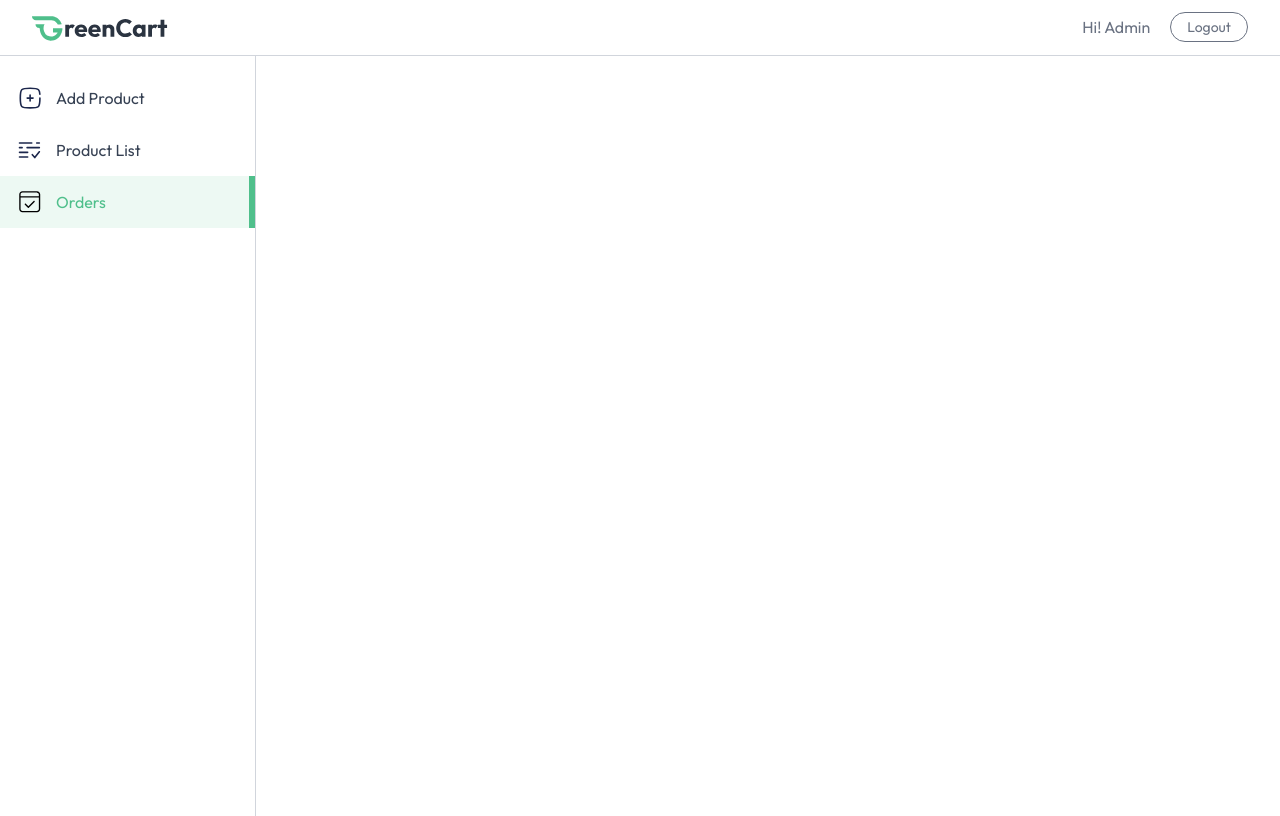
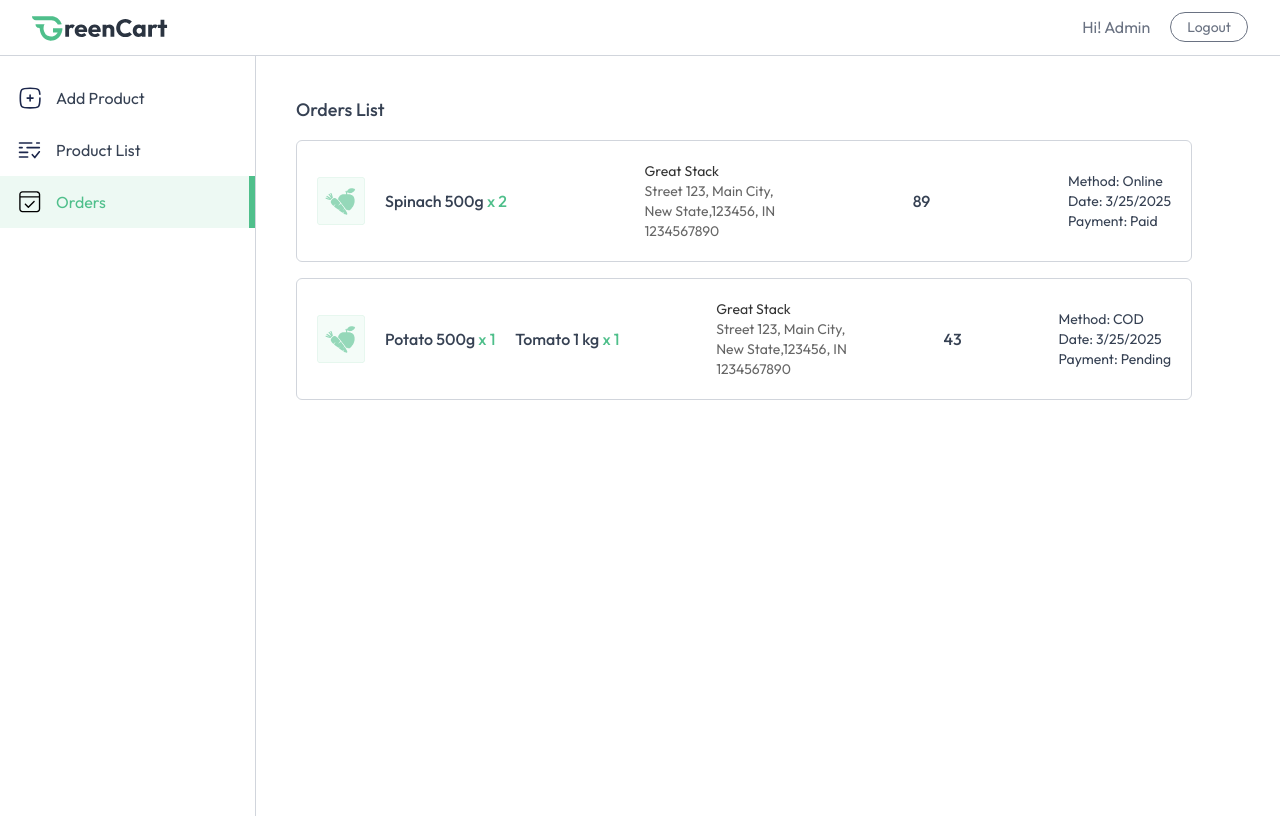
Before and after one commit to karemsaeed20020/MERN-Green-Cart-App, a React (Vite) app in the folder client/: page /seller/orders in a window 1280 px wide. Both pictures are taken after typing "name@example.com", "Sample123" into the empty fields and a click on the button "Login". Built offline with nearby package versions, Linux system fonts and the light colour scheme.

Commit message:
Create Orders Page for Seller

```diff
--- a/client/src/pages/seller/Orders.jsx
+++ b/client/src/pages/seller/Orders.jsx
@@ -1,11 +1,73 @@
-import React from 'react'
+import { useEffect, useState } from "react";
+import { assets, dummyOrders } from "../../assets/assets";
+import { useAppContext } from "../../context/AppContext";
 
 const Orders = () => {
+  const { currency } = useAppContext();
+  const [orders, setOrders] = useState([]);
+
+  const fetchOrders = () => {
+    setOrders(dummyOrders);
+  };
+  useEffect(() => {
+    fetchOrders();
+  }, []);
   return (
-    <div>
+    <div className="no-scrollbar f h-[95vh] overflow-y-scroll flex-1">
+      <div className="md:p-10 p-4 space-y-4">
+        <h2 className="text-lg font-medium">Orders List</h2>
+        {orders.map((order, index) => (
+          <div
+            key={index}
+            className="flex flex-col  md:flex-row md:items-center justify-between gap-5 p-5 max-w-4xl rounded-md border border-gray-300"
+          >
+            <div className="flex gap-5 max-w-80">
+              <img
+                className="w-12 h-12 object-cover opacity-60"
+                src={assets.box_icon}
+                alt="boxIcon"
+              />
+              <>
+                {order.items.map((item, index) => (
+                  <div key={index} className="flex flex-col justify-center">
+                    <p className="font-medium">
+                      {item.product.name}{" "}
+                      <span className="text-primary">x {item.quantity}</span>
+                    </p>
+                  </div>
+                ))}
+              </>
+            </div>
 
+            <div className="text-sm sm:tex-base text-black/60">
+              <p className="text-black/80">
+                {order.address.firstName} {order.address.lastName}
+              </p>
+              <p>
+                {order.address.street}, {order.address.city},{" "}
+              </p>
+              <p>
+                {order.address.state},{order.address.zipcode},{" "}
+                {order.address.country}
+              </p>
+              <p></p>
+              <p>{order.address.phone}</p>
+            </div>
+
+            <p className="font-medium text-base my-auto ">
+              {currency}
+              {order.amount}
+            </p>
+
+            <div className="flex flex-col text-sm">
+              <p>Method: {order.paymentType}</p>
+              <p>Date: {new Date(order.createdAt).toLocaleDateString()}</p>
+              <p>Payment: {order.isPaid ? "Paid" : "Pending"}</p>
+            </div>
+          </div>
+        ))}
+      </div>
     </div>
-  )
-}
-
-export default Orders
+  );
+};
+export default Orders;
```
